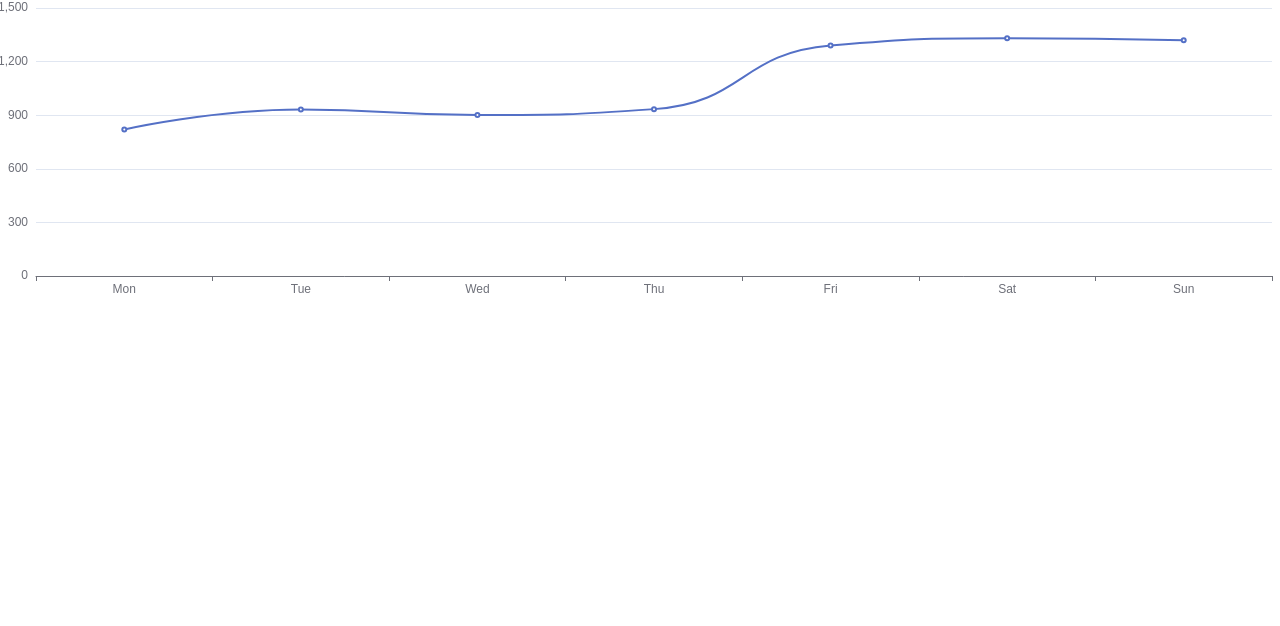
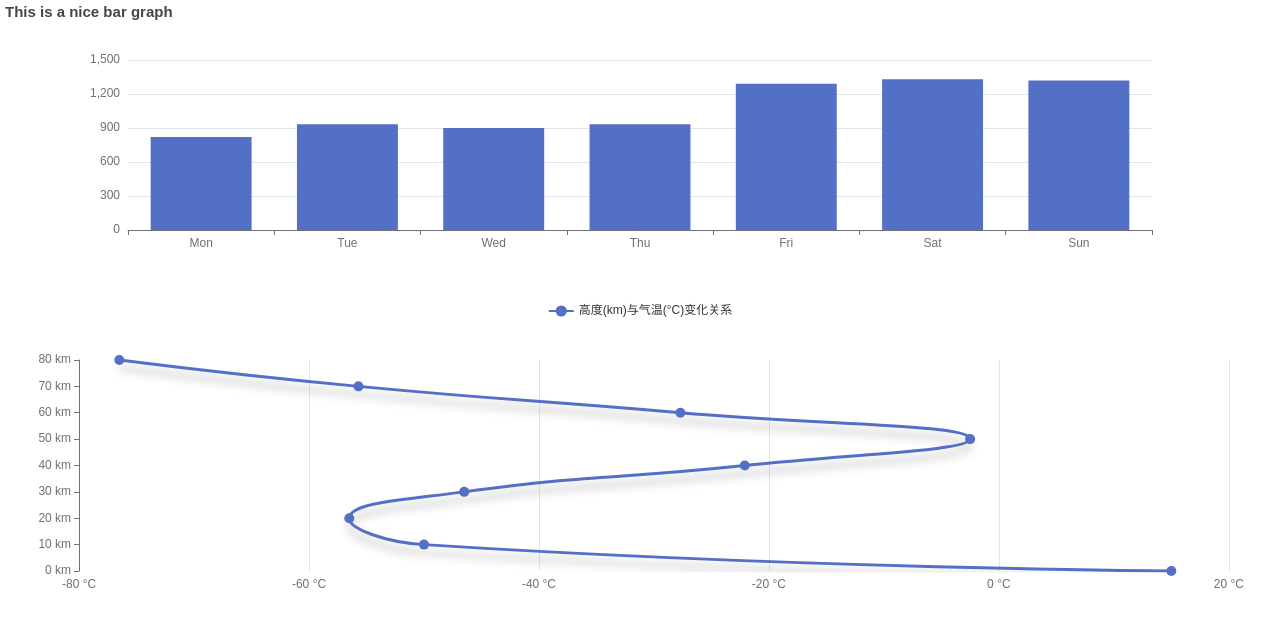
Before and after one commit to Kennie-create/data-visualization, a React (Create React App) app: page / in a window 1280 px wide. Shown: the top 626 px of the page. Built offline with nearby package versions, Linux system fonts and the light colour scheme.

Commit message:
Updated project name in package.json and added a new chart component

```diff
--- a/package.json
+++ b/package.json
@@ -1,5 +1,5 @@
 {
-  "name": "data-visualisation",
+  "name": "data-visualization",
   "version": "0.1.0",
   "private": true,
   "dependencies": {
--- a/src/App.js
+++ b/src/App.js
@@ -1,10 +1,15 @@
 import logo from './logo.svg';
 import './App.css';
 import SquirrelCensus from './SquirrelCensus';
+import TestChart from './TestChart'
 
 function App() {
   return (
-    <SquirrelCensus/>
+    <div>
+        <SquirrelCensus/>
+        <TestChart/>
+    </div>
+
   );
 }
 
--- a/src/SquirrelCensus.jsx
+++ b/src/SquirrelCensus.jsx
@@ -3,7 +3,13 @@ import ReactECharts from 'echarts-for-react';
 
 const SquirrelCensus = () => {
     const options = {
-        grid: { top: 8, right: 8, bottom: 24, left: 36 },
+        title : {
+          text: 'This is a nice bar graph',
+          textStyle: {
+            fontSize: 15
+          }
+        },
+        // grid: { top: 20, right: 8, bottom: 24, left: 36 },
         xAxis: {
           type: 'category',
           data: ['Mon', 'Tue', 'Wed', 'Thu', 'Fri', 'Sat', 'Sun'],
@@ -13,8 +19,9 @@ const SquirrelCensus = () => {
         },
         series: [
           {
+            name: 'I appear when you move the cursor',
             data: [820, 932, 901, 934, 1290, 1330, 1320],
-            type: 'line',
+            type: 'bar',
             smooth: true,
           },
         ],
--- /dev/null
+++ b/src/TestChart.jsx
@@ -0,0 +1,55 @@
+import React from 'react';
+import ReactECharts from 'echarts-for-react';
+
+const option = {
+    legend: {
+        data: ['高度(km)与气温(°C)变化关系']
+    },
+    tooltip: {
+        trigger: 'axis',
+        formatter: 'Temperature : <br/>{b}km : {c}°C'
+    },
+    grid: {
+        left: '3%',
+        right: '4%',
+        bottom: '3%',
+        containLabel: true
+    },
+    xAxis: {
+        type: 'value',
+        axisLabel: {
+            formatter: '{value} °C'
+        }
+    },
+    yAxis: {
+        type: 'category',
+        axisLine: {onZero: false},
+        axisLabel: {
+            formatter: '{value} km'
+        },
+        boundaryGap: false,
+        data: ['0', '10', '20', '30', '40', '50', '60', '70', '80']
+    },
+    series: [
+        {
+            name: '高度(km)与气温(°C)变化关系',
+            type: 'line',
+            symbolSize: 10,
+            symbol: 'circle',
+            smooth: true,
+            lineStyle: {
+                width: 3,
+                shadowColor: 'rgba(0,0,0,0.3)',
+                shadowBlur: 10,
+                shadowOffsetY: 8
+            },
+            data:[15, -50, -56.5, -46.5, -22.1, -2.5, -27.7, -55.7, -76.5]
+        }
+    ]
+};
+
+const TestChart = () => {
+    return <ReactECharts option={option} />;
+}
+
+export default TestChart;
```
